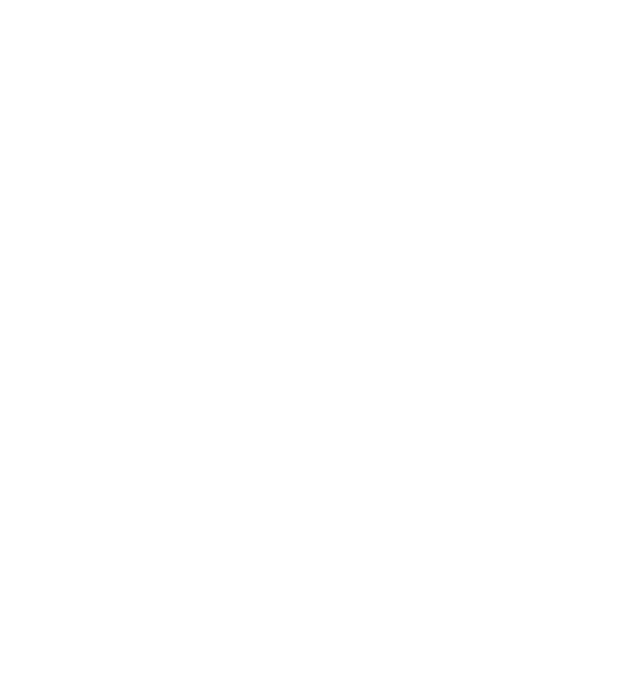
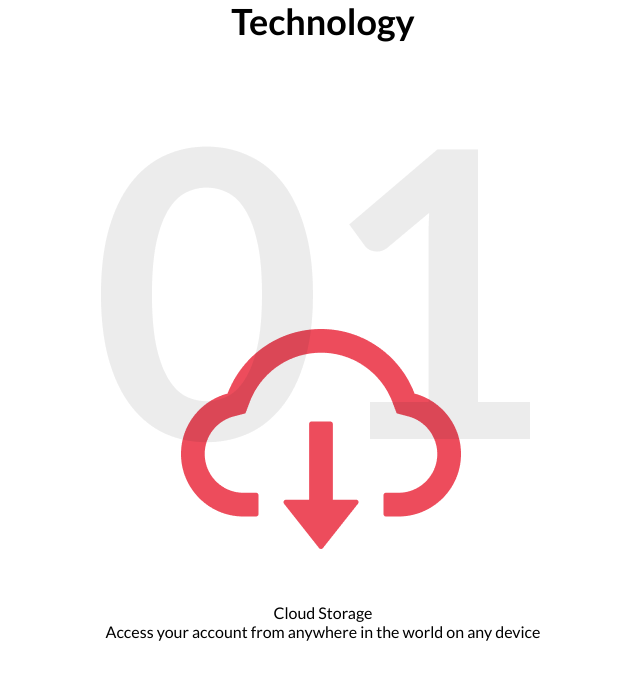
Before and after one commit to maks0203207/work-test, a plain HTML site: page index.html in a window 1280 px wide. Shown: the whole page, without its empty margins (317-957 px from the left). Drawn offline with Linux system fonts and the light colour scheme.

Commit message:
add technology

```diff
--- a/index.html
+++ b/index.html
@@ -7,8 +7,24 @@
     <meta http-equiv="X-UA-Compatible" content="ie=edge">
     <title>Document</title>
     <link rel="stylesheet" href="./css/style.css">
+    <link href="https://fonts.googleapis.com/css2?family=Lato:wght@100;300;400;700&display=swap" rel="stylesheet">
 </head>
 <body>
-
+<section id="technology">
+    <div class="container">
+        <div class="technology">
+            <h1 class="technology--title">Technology</h1>
+            <div class="technology--blocks">
+                <div class="technology--blocks__box">
+                    <img src="./img/tech01.png" alt="img">
+                    <div>
+                        <p class="technology--blocks__box--title">Cloud Storage</p>
+                        <p class="technology--blocks__box--desc">Access your account from anywhere in the world on any device</p>
+                    </div>
+                </div>
+            </div>
+        </div>
+    </div>
+</section>
 </body>
 </html>
--- a/style.scss
+++ b/style.scss
@@ -5,7 +5,30 @@
 a{
   text-decoration: none;
 }
+
+p{
+  font-family: 'Lato', sans-serif;
+}
+
+h1{
+  font-family: 'Lato', sans-serif;
+}
+
 .container{
   width: 90%;
   margin: 0 auto;
 }
+
+#technology{
+  .technology{
+    text-align: center;
+
+    &--title{
+      font-weight: 600;
+      font-size: 36px;
+      line-height: 43px;
+      text-align: center;
+    }
+
+  }
+}
```
Also changed, not shown: css/style.css, img/tech01.png (added), 1 other file.
